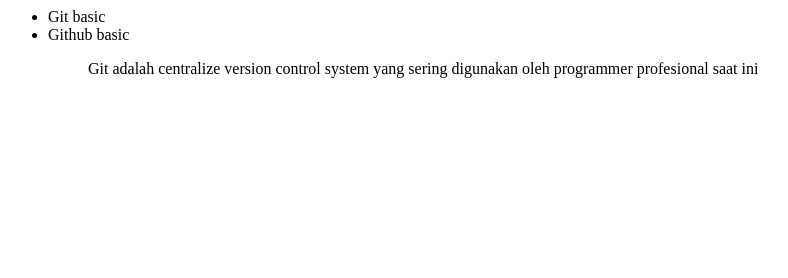
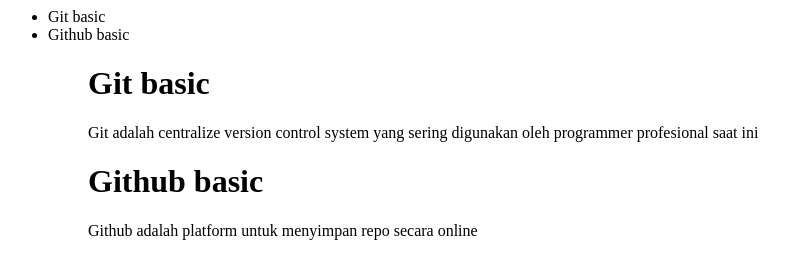
Before and after one commit to akhsan-ibrahim/ruang-belajar, a plain HTML site: page pages/material.html in a window 1280 px wide. Shown: the whole page, without its empty margins (0-788 px from the left). Drawn offline with Linux system fonts and the light colour scheme.

Commit message:
update paragraph github material

```diff
--- a/pages/material.html
+++ b/pages/material.html
@@ -7,6 +7,9 @@
         <li>Git basic</li>
         <li>Github basic</li>
     <ul>
+    <h1>Git basic</h1>
     <p>Git adalah centralize version control system yang sering digunakan oleh programmer profesional saat ini</p>
+    <h1>Github basic</h1>
+    <p>Github adalah platform untuk menyimpan repo secara online</p>
 </body>
 </html>
```
